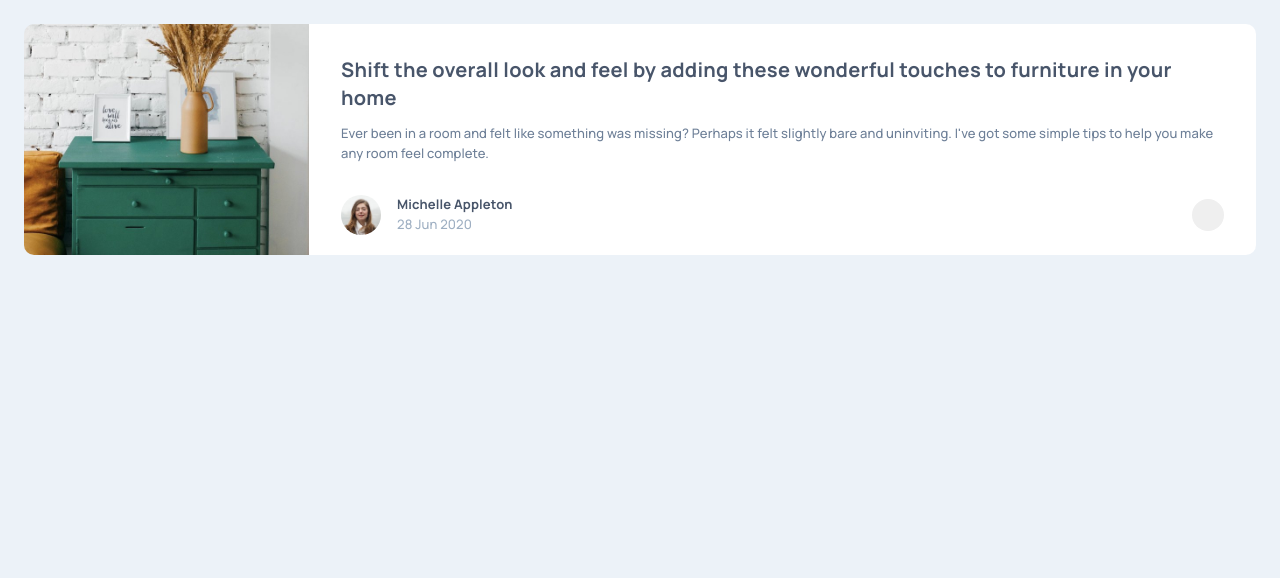
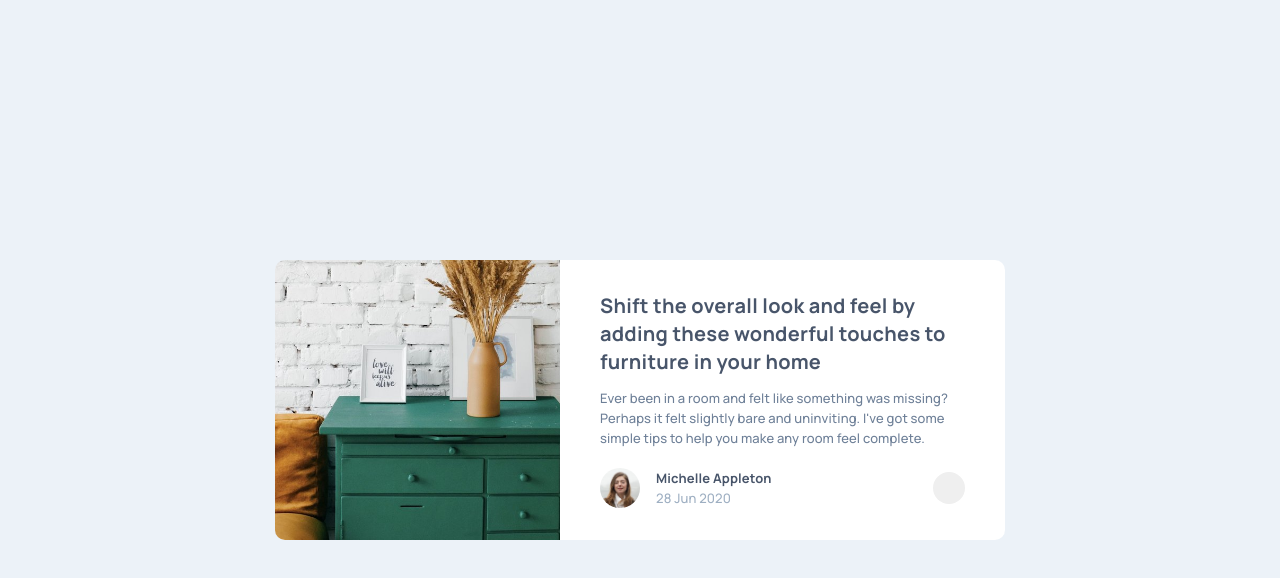
Before and after one commit to loki-pepe/article-preview-component, a plain HTML site: page index.html in a window 1280 px wide. Drawn offline with Linux system fonts and the light colour scheme.

Commit message:
finish layout

```diff
--- a/static/style.css
+++ b/static/style.css
@@ -28,7 +28,7 @@
 article {
     background-color: var(--white);
     color: var(--desaturated-dark-blue);
-    padding: 32px 32px 20px;
+    padding: 36px 32px 20px;
 }
 
 #author {
@@ -48,12 +48,15 @@ article {
 body {
     min-height: 100vh;
     font-family: "Manrope", sans-serif;
-    line-height: 1.5;
+    line-height: 1.25rem;
     font-weight: 500;
     font-size: var(--fs-body);
     letter-spacing: 0.0075rem;
     background-color: var(--light-grayish-blue);
     padding: 24px;
+    display: flex;
+    flex-direction: column;
+    align-items: center;
 }
 
 .card {
@@ -61,6 +64,8 @@ body {
     flex-direction: column;
     border-radius: 10px;
     overflow: hidden;
+    min-width: 300px;
+    max-width: 730px;
 }
 
 .card::before {
@@ -113,6 +118,15 @@ time {
 }
 
 @media (min-width: 48rem) {
+
+    article {
+        padding: 32px 40px;
+    }
+
+    body {
+        justify-content: center;
+    }
+
     .card {
         flex-direction: row;
     }
@@ -120,5 +134,10 @@ time {
     .card::before {
         flex-basis: 285px;
         height: auto;
+        background-position: left center;
+    }
+
+    p {
+        margin-block: 12px 20px;
     }
 }
```
